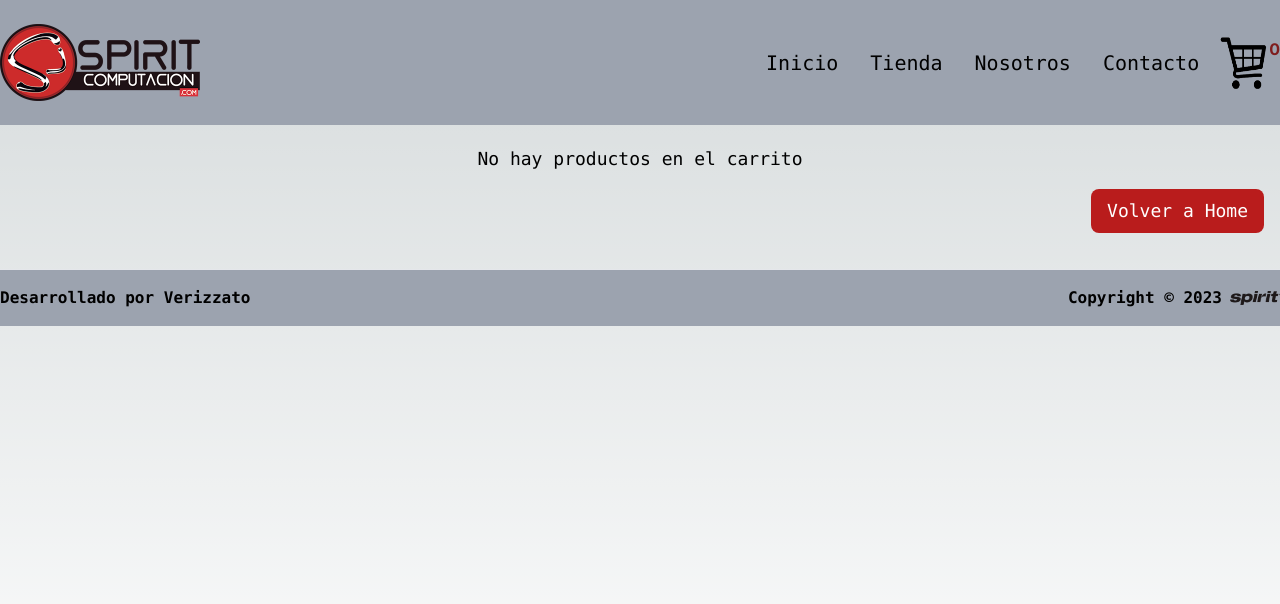
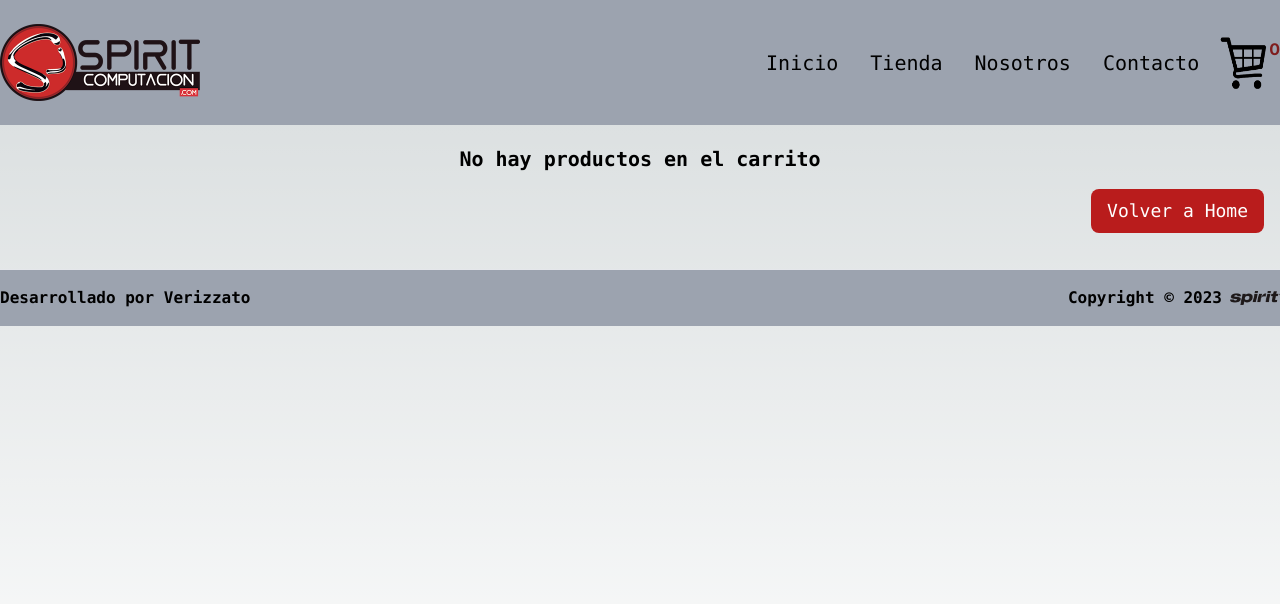
Before and after one commit to VeroPizzato/Preentrega2-Pizzato_Next, a Next.js app: page /cart in a window 1280 px wide. Shown: the top 604 px of the page. Built offline with nearby package versions, Linux system fonts and the light colour scheme.

Commit message:
subo ultimos cambios

```diff
--- a/app/cart/page.js
+++ b/app/cart/page.js
@@ -13,7 +13,7 @@ const Cart = () => {
             <div className="container mx-auto my-5">
                 <div className="flex flex-wrap ">
                     <div className="relative flex-grow max-w-full flex-1 px-4 text-center">
-                        <h1 className="font-mono text-lg">No hay productos en el carrito</h1>
+                        <h1 className="font-mono text-xl font-bold">No hay productos en el carrito</h1>
                         <Link href={"/"}>
                             <Boton className="flex justify-between items-center ml-auto font-mono text-lg my-4">
                                 Volver a Home
@@ -29,7 +29,7 @@ const Cart = () => {
         <div className="container mx-auto my-5">
             <div className="flex flex-wrap">
                 <div className="relative flex-grow max-w-full flex-1 px-4 text-center">
-                    <h1 className="font-mono text-lg">Productos Seleccionados</h1>
+                    <h1 className="font-mono text-xl font-bold mb-2">Productos Seleccionados</h1>
                 </div>
             </div>
             <div className="flex flex-wrap">
```
